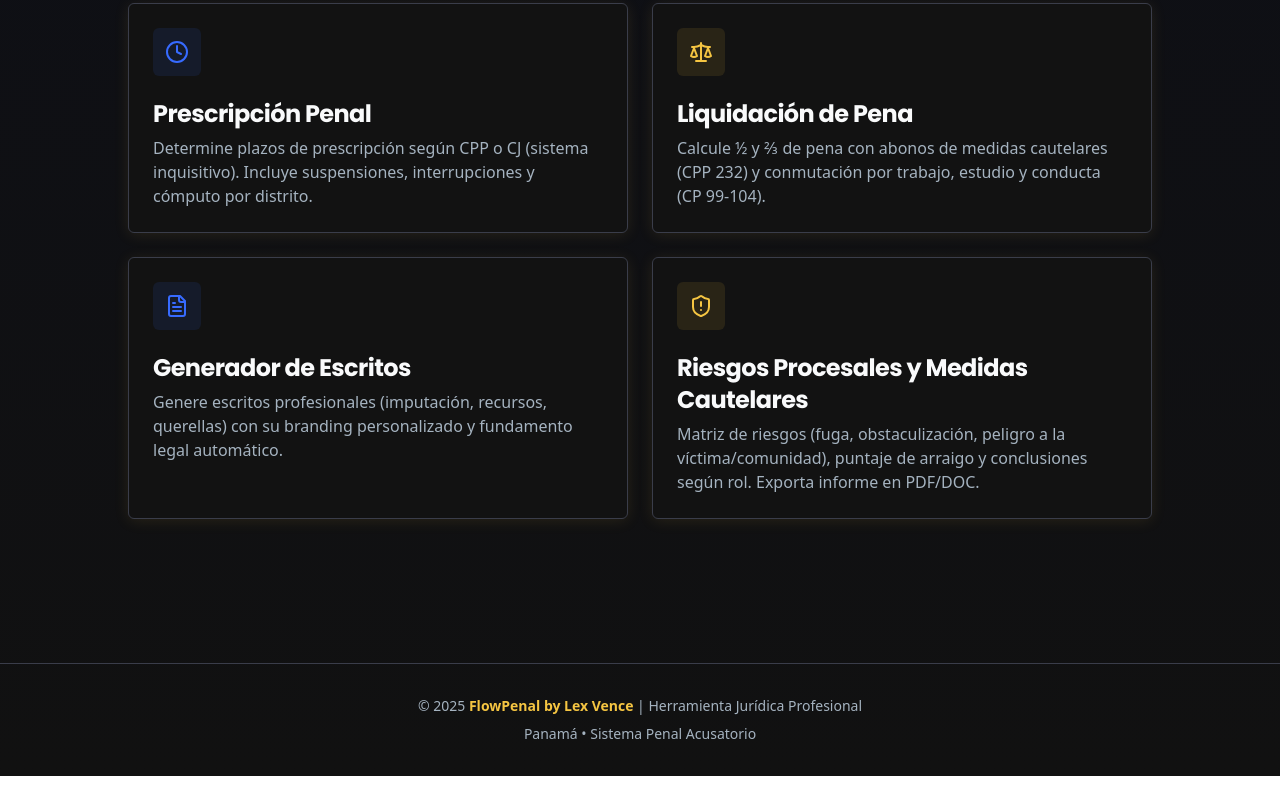
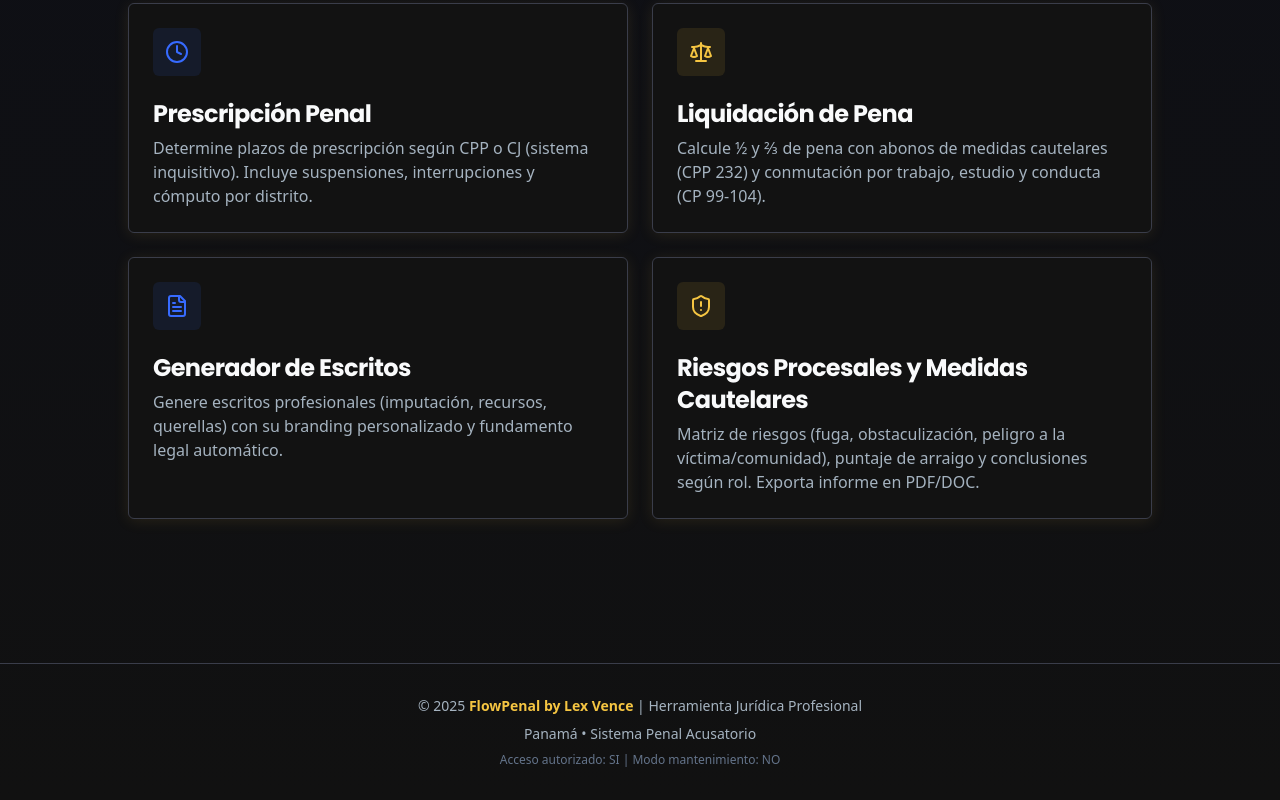
Before and after one commit to purple-flame-code/flowp, a Next.js app: page / in a window 1280 px wide. Shown: the part 780-1580 px from the top of the page. Before the commit the page ends 1556 px from the top, so only its background shows below. Built offline with nearby package versions, Linux system fonts and the light colour scheme.

Commit message:
Update page.tsx
Nuevas pato aventuras. Se reemplaza True/Falso por SI/NO en modulo de riesgos procesales

```diff
--- a/src/app/page.tsx
+++ b/src/app/page.tsx
@@ -4,6 +4,10 @@ import { Card, CardContent, CardDescription, CardHeader, CardTitle } from "@/com
 import { Scale, Clock, Calculator, FileText, Calendar, ShieldAlert } from "lucide-react";
 
 export default function Home() {
+  // Ejemplo de estado binario con valores semánticos
+  const accesoAutorizado = "SI"; // antes era true
+  const modoMantenimiento = "NO"; // antes era false
+
   return (
     <div className="min-h-screen">
       {/* Header */}
@@ -168,8 +172,13 @@ export default function Home() {
       {/* Footer */}
       <footer className="border-t border-border-gray mt-24 py-8">
         <div className="container mx-auto px-4 text-center text-muted-foreground text-sm">
-          <p>© 2025 <span className="text-gold font-semibold">FlowPenal by Lex Vence</span> | Herramienta Jurídica Profesional</p>
+          <p>
+            © 2025 <span className="text-gold font-semibold">FlowPenal by Lex Vence</span> | Herramienta Jurídica Profesional
+          </p>
           <p className="mt-2">Panamá • Sistema Penal Acusatorio</p>
+          <p className="mt-2 text-xs text-slate-500">
+            Acceso autorizado: {accesoAutorizado} | Modo mantenimiento: {modoMantenimiento}
+          </p>
         </div>
       </footer>
     </div>
```
